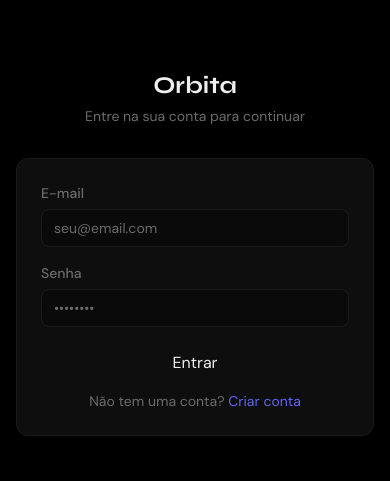
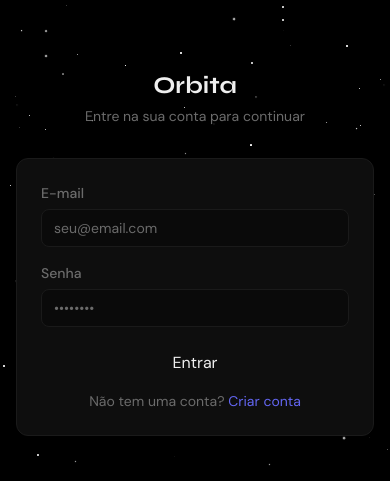
Before and after one commit to juninalmeida/Orbita, a React (Vite) app in the folder web/: page /login in a window 390 px wide. Shown: the part 169-650 px from the top of the page. Built offline with nearby package versions, Linux system fonts and the light colour scheme; no server answers.

Commit message:
feat: add visual polish — starfield, loading screen and mobile nav

```diff
--- /dev/null
+++ b/web/src/components/effects/loading-screen.tsx
@@ -0,0 +1,27 @@
+export function LoadingScreen() {
+  return (
+    <div className="fixed inset-0 bg-[var(--bg)] flex items-center justify-center">
+      <div className="flex flex-col items-center gap-4">
+        <div className="relative w-10 h-10">
+          <div
+            className="absolute inset-0 rounded-full border border-[var(--primary)] opacity-30"
+            style={{ animation: 'spin-slow 3s linear infinite' }}
+          />
+          <div
+            className="absolute inset-1 rounded-full border border-[var(--primary)] opacity-60"
+            style={{ animation: 'spin-reverse 2s linear infinite' }}
+          />
+          <div className="absolute inset-0 flex items-center justify-center">
+            <div className="w-2 h-2 rounded-full bg-[var(--primary)]" />
+          </div>
+        </div>
+        <span
+          className="text-xs text-[var(--text-muted)] tracking-widest uppercase"
+          style={{ fontFamily: 'Syne, sans-serif' }}
+        >
+          Orbita
+        </span>
+      </div>
+    </div>
+  )
+}
--- /dev/null
+++ b/web/src/components/effects/starfield.tsx
@@ -0,0 +1,48 @@
+import { useMemo } from 'react'
+
+interface Star {
+  id: number
+  x: number
+  y: number
+  size: number
+  delay: number
+  duration: number
+}
+
+function generateStars(count: number): Star[] {
+  return Array.from({ length: count }, (_, i) => ({
+    id: i,
+    x: Math.random() * 100,
+    y: Math.random() * 100,
+    size: Math.random() * 1.5 + 0.5,
+    delay: Math.random() * 8,
+    duration: Math.random() * 4 + 3,
+  }))
+}
+
+export function Starfield({ count = 150 }: { count?: number }) {
+  const stars = useMemo(() => generateStars(count), [count])
+
+  return (
+    <div
+      className="fixed inset-0 pointer-events-none overflow-hidden"
+      aria-hidden="true"
+    >
+      {stars.map((star) => (
+        <span
+          key={star.id}
+          style={{
+            position: 'absolute',
+            left: `${star.x}%`,
+            top: `${star.y}%`,
+            width: `${star.size}px`,
+            height: `${star.size}px`,
+            borderRadius: '50%',
+            backgroundColor: 'white',
+            animation: `twinkle ${star.duration}s ${star.delay}s infinite ease-in-out`,
+          }}
+        />
+      ))}
+    </div>
+  )
+}
--- a/web/src/components/layout/layout.tsx
+++ b/web/src/components/layout/layout.tsx
@@ -1,6 +1,7 @@
 import { Outlet } from 'react-router-dom'
 import { Sidebar } from './sidebar'
 import { Topbar } from './topbar'
+import { MobileNav } from './mobile-nav'
 
 export function Layout() {
   return (
@@ -8,10 +9,11 @@ export function Layout() {
       <Sidebar />
       <div className="flex-1 flex flex-col min-w-0">
         <Topbar />
-        <main className="flex-1 overflow-y-auto p-6">
+        <main className="flex-1 overflow-y-auto p-6 pb-20 md:pb-6">
           <Outlet />
         </main>
       </div>
+      <MobileNav />
     </div>
   )
 }
--- /dev/null
+++ b/web/src/components/layout/mobile-nav.tsx
@@ -0,0 +1,35 @@
+import { useLocation, useNavigate } from 'react-router-dom'
+import { LayoutDashboard, LogOut } from 'lucide-react'
+import { useAuth } from '@/hooks/use-auth'
+
+export function MobileNav() {
+  const { pathname } = useLocation()
+  const navigate = useNavigate()
+  const { signOut } = useAuth()
+
+  return (
+    <nav className="fixed bottom-0 left-0 right-0 z-40 md:hidden bg-[var(--surface)] border-t border-[var(--border)]">
+      <div className="flex items-center justify-around h-14 px-4">
+        <button
+          onClick={() => navigate('/dashboard')}
+          className={`flex flex-col items-center gap-1 text-xs transition-colors cursor-pointer ${
+            pathname === '/dashboard'
+              ? 'text-[var(--primary)]'
+              : 'text-[var(--text-muted)]'
+          }`}
+        >
+          <LayoutDashboard size={18} />
+          <span style={{ fontFamily: 'Syne, sans-serif' }}>Times</span>
+        </button>
+
+        <button
+          onClick={() => signOut()}
+          className="flex flex-col items-center gap-1 text-xs text-[var(--text-muted)] transition-colors cursor-pointer hover:text-[var(--danger)]"
+        >
+          <LogOut size={18} />
+          <span style={{ fontFamily: 'Syne, sans-serif' }}>Sair</span>
+        </button>
+      </div>
+    </nav>
+  )
+}
--- a/web/src/components/protected-route.tsx
+++ b/web/src/components/protected-route.tsx
@@ -1,20 +1,13 @@
 import { Navigate } from 'react-router-dom'
 import { useAuth } from '@/hooks/use-auth'
+import { LoadingScreen } from '@/components/effects/loading-screen'
 
 export function ProtectedRoute({ children }: { children: React.ReactNode }) {
   const { user, isLoading } = useAuth()
 
-  if (isLoading) {
-    return (
-      <div className="min-h-screen flex items-center justify-center bg-[var(--bg)]">
-        <span className="w-6 h-6 border-2 border-white/20 border-t-white rounded-full animate-spin" />
-      </div>
-    )
-  }
+  if (isLoading) return <LoadingScreen />
 
-  if (!user) {
-    return <Navigate to="/login" replace />
-  }
+  if (!user) return <Navigate to="/login" replace />
 
   return children
 }
--- a/web/src/pages/auth/auth-layout.tsx
+++ b/web/src/pages/auth/auth-layout.tsx
@@ -1,3 +1,5 @@
+import { Starfield } from '@/components/effects/starfield'
+
 interface AuthLayoutProps {
   children: React.ReactNode
   title: string
@@ -6,8 +8,10 @@ interface AuthLayoutProps {
 
 export function AuthLayout({ children, title, subtitle }: AuthLayoutProps) {
   return (
-    <div className="min-h-screen flex items-center justify-center bg-[var(--bg)] px-4">
-      <div className="w-full max-w-sm">
+    <div className="min-h-screen flex items-center justify-center bg-[var(--bg)] px-4 relative">
+      <Starfield />
+
+      <div className="w-full max-w-sm relative z-10">
         <div className="mb-8 text-center">
           <h1
             className="text-2xl font-bold text-[var(--text)] mb-1"
```
